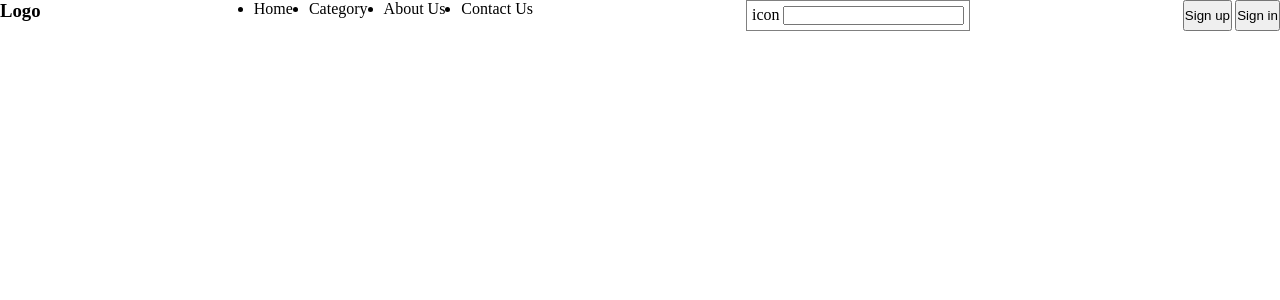
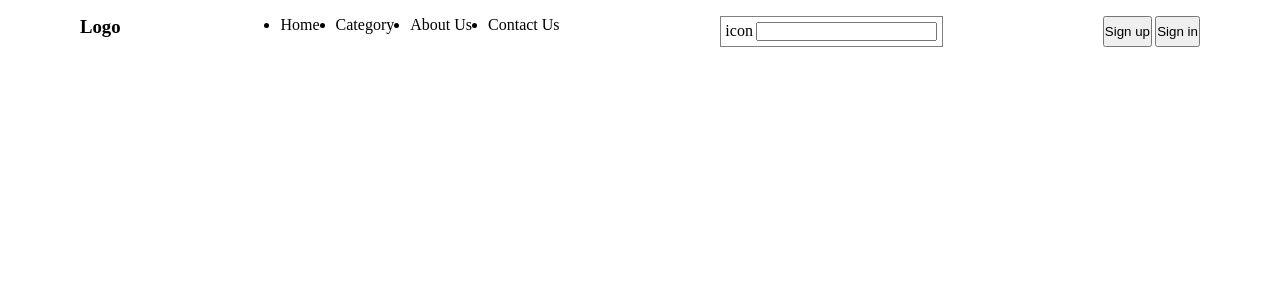
Before and after one commit to davidmicahdaniels/Ecommerce-Frontend, a React (Create React App) app: page / in a window 1280 px wide. Shown: the top 300 px of the page. Built offline with nearby package versions, Linux system fonts and the light colour scheme.

Commit message:
Updated website

```diff
--- a/src/Components/Navbar/Navbar.js
+++ b/src/Components/Navbar/Navbar.js
@@ -3,7 +3,7 @@ import classes from "./Navbar.module.css"
 
 const Navbar = () => {
   return (
-    <nav>
+    <nav className={classes.navbar}>
       <div className={classes.nav_content_wrapper}>
         <h1>Logo</h1>
 
--- a/src/Components/Navbar/Navbar.module.css
+++ b/src/Components/Navbar/Navbar.module.css
@@ -1,6 +1,13 @@
+.navbar{
+    display: flex;
+    justify-content: center;
+    align-items: center;
+}
 .nav_content_wrapper{
     display: flex;
     justify-content: space-between;
+    padding: 1rem;
+    width: 90vw;
 }
 
 .nav_links_wrapper{
```
